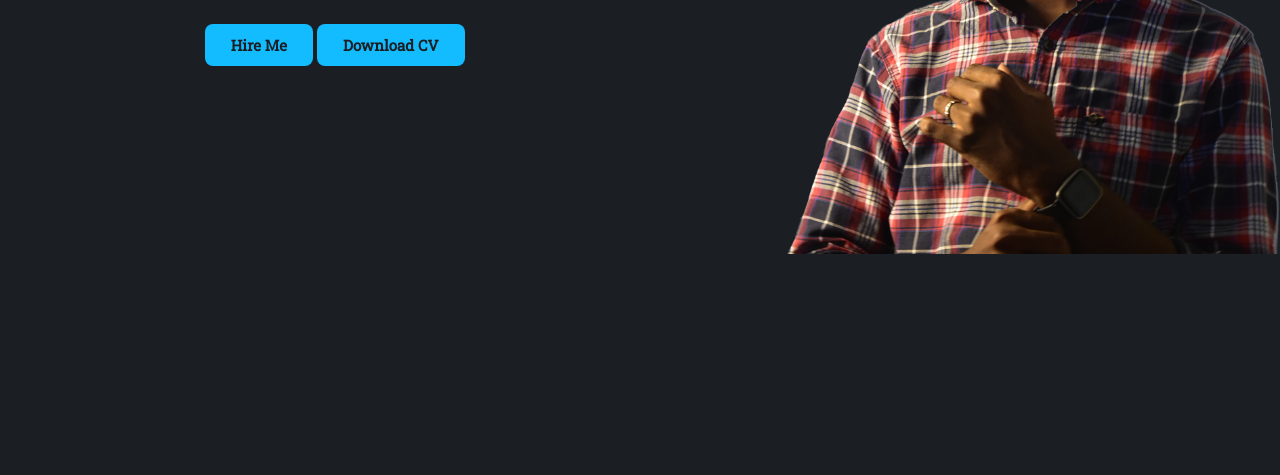
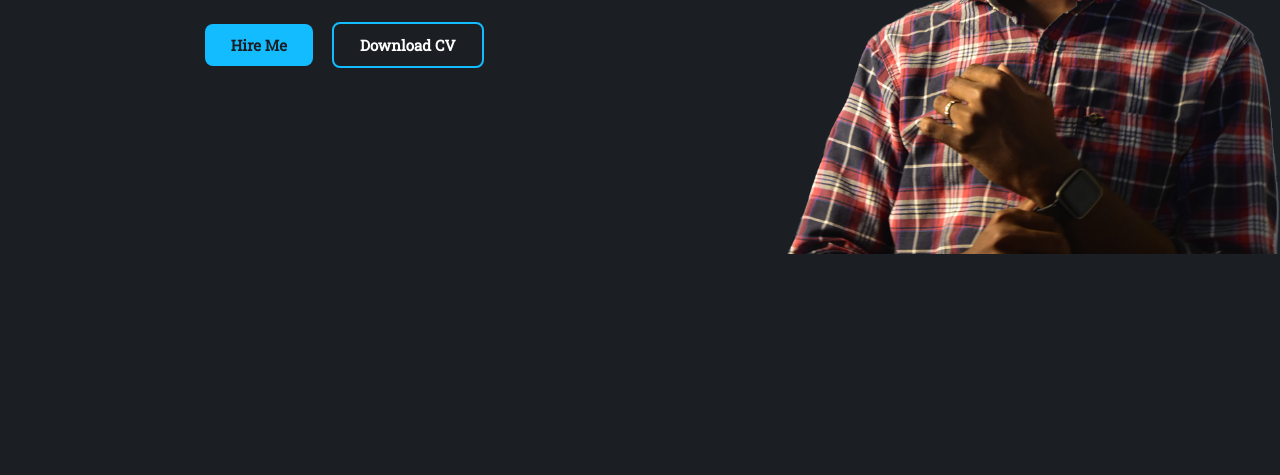
Before and after one commit to singlesri/srinithish-sites, a plain HTML site: page Portfolio/index.html in a window 1280 px wide. Shown: the part 546-1021 px from the top of the page. Before the commit the page ends 800 px from the top, so only its background shows below. Drawn offline with nearby package versions, Linux system fonts and the light colour scheme.

Commit message:
protfolio

```diff
--- a/Portfolio/index.html
+++ b/Portfolio/index.html
@@ -67,9 +67,15 @@
         <div class="main-btn">
           <a href="#" class="btn">Hire Me</a>
           <a href="#" class="btn btn2">Download CV</a>
+        </div>
+      </div>
+    </section>
 
-        </div>
+    <!---about-->
 
+    <section class="about" id="about">
+      <div class="about-img">
+        <img src="" alt="">
       </div>
     </section>
 
--- a/Portfolio/style.css
+++ b/Portfolio/style.css
@@ -169,3 +169,16 @@ section{
     color: var(--main-color);
     box-shadow: 0 0 20px var(--main-color);
 }
+
+.btn2{
+    background: transparent;
+    color: var(--main-colork);
+    border: 2px solid var(--main-color);
+    margin-left: 15px;
+    transition: all .50s ease;
+}
+
+.btn2:hover{
+    background: var(--main-color);
+    color: var(--bg-color);
+}
```
Lines whose indentation alone changed are shown as unchanged.
